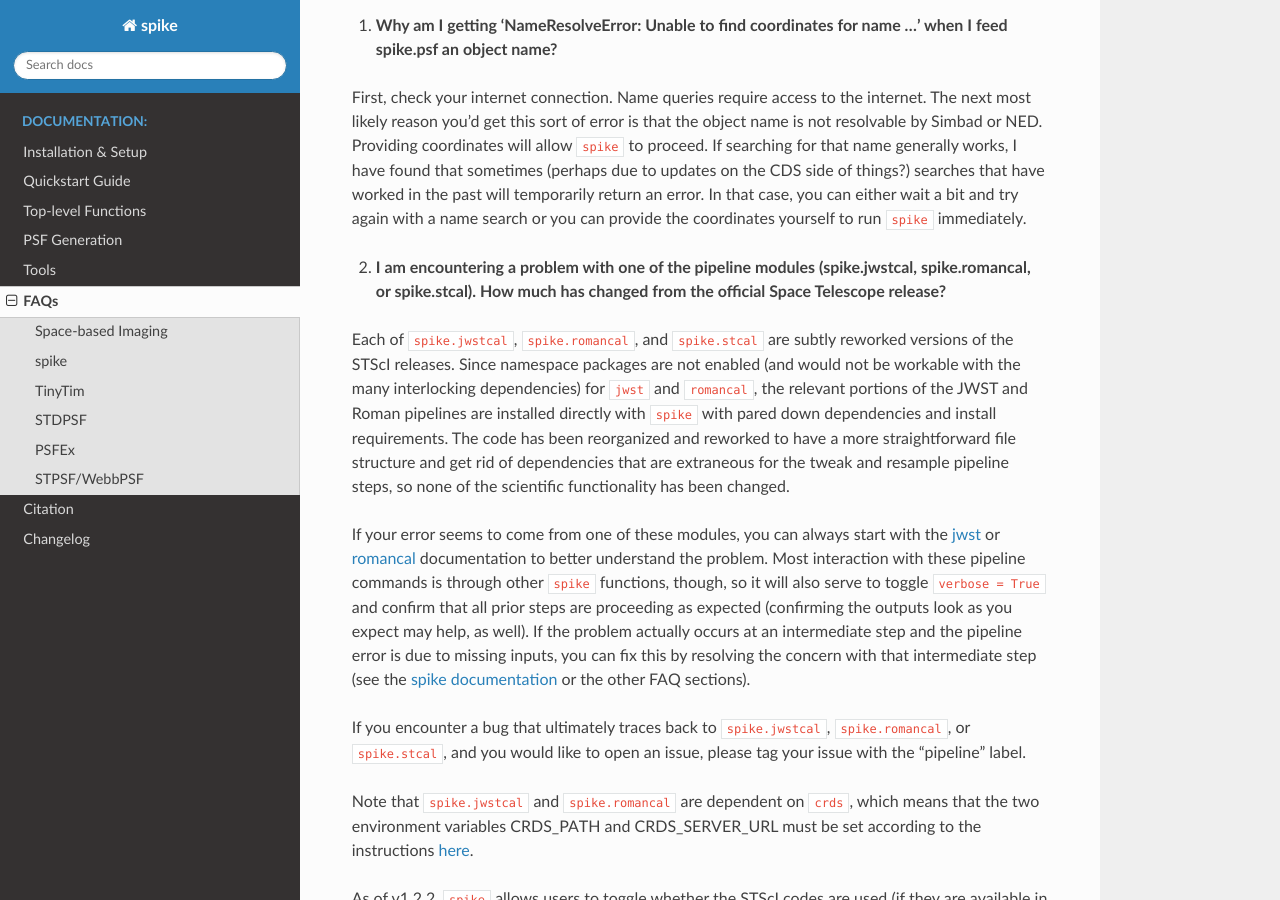
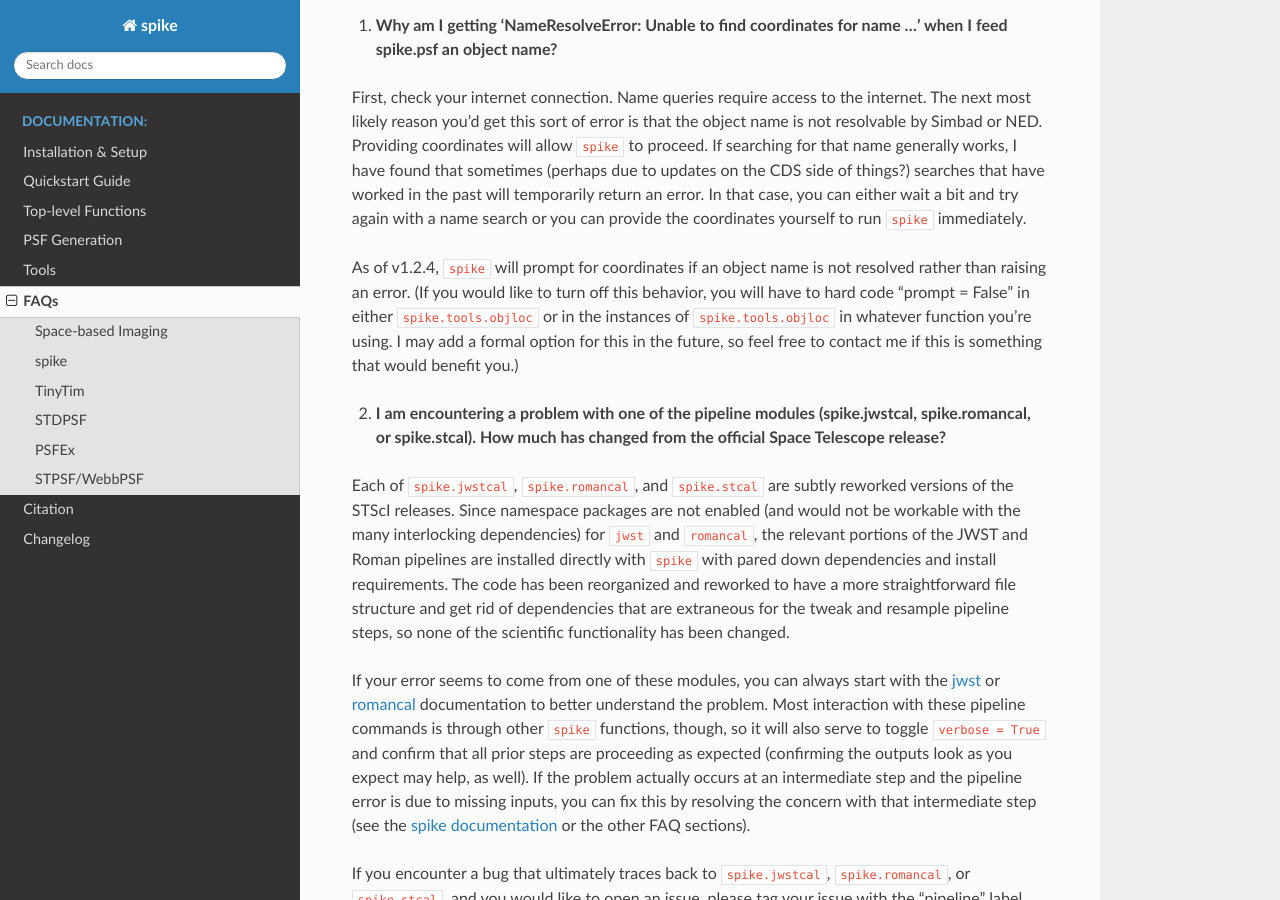
Before and after one commit to avapolzin/spike, a Sphinx documentation site: the page built from docs/faq.rst, in a window 1280 px wide and 900 px high, scrolled down 2222 px. Built offline with Sphinx 7.4.7 and the Read the Docs theme 3.1.0, drawn with Linux system fonts in a browser that asks for light colours; pages that are not in the unit, such as notebooks, are missing from menus.

Commit message:
update faq

```diff
--- a/docs/faq.rst
+++ b/docs/faq.rst
@@ -50,6 +50,8 @@ spike
 1. **Why am I getting 'NameResolveError: Unable to find coordinates for name ...' when I feed spike.psf an object name?**
 
 First, check your internet connection. Name queries require access to the internet. The next most likely reason you'd get this sort of error is that the object name is not resolvable by Simbad or NED. Providing coordinates will allow ``spike`` to proceed. If searching for that name generally works, I have found that sometimes (perhaps due to updates on the CDS side of things?) searches that have worked in the past will temporarily return an error. In that case, you can either wait a bit and try again with a name search or you can provide the coordinates yourself to run ``spike`` immediately.
+
+As of v1.2.4, ``spike`` will prompt for coordinates if an object name is not resolved rather than raising an error. (If you would like to turn off this behavior, you will have to hard code "prompt = False" in either ``spike.tools.objloc`` or in the instances of ``spike.tools.objloc`` in whatever function you're using. I may add a formal option for this in the future, so feel free to contact me if this is something that would benefit you.)
 
 2. **I am encountering a problem with one of the pipeline modules (spike.jwstcal, spike.romancal, or spike.stcal). How much has changed from the official Space Telescope release?**
 
```
Also changed, not shown: FAQ.md (+2 -0 lines), .github/ISSUE_TEMPLATE/feature-request.md (added).
